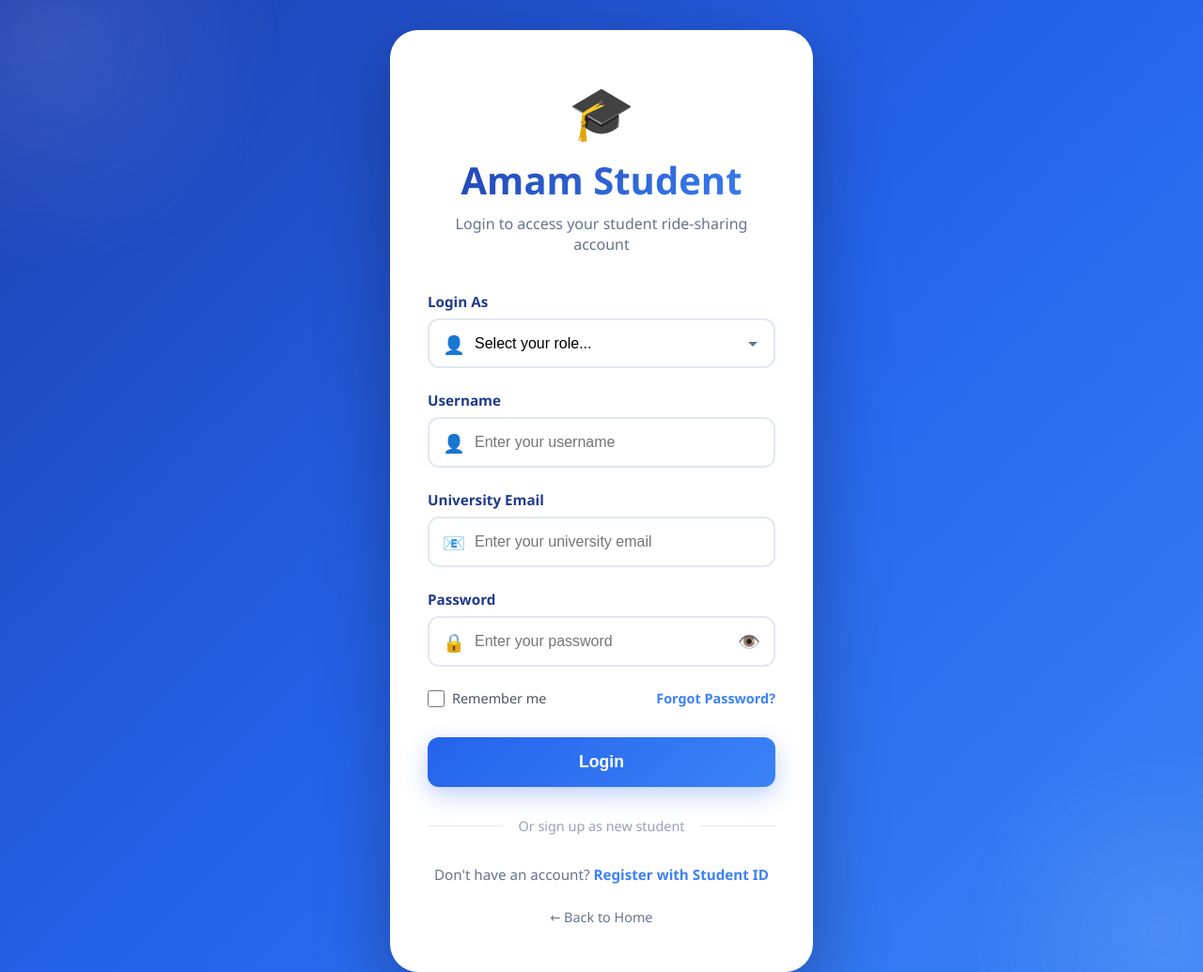
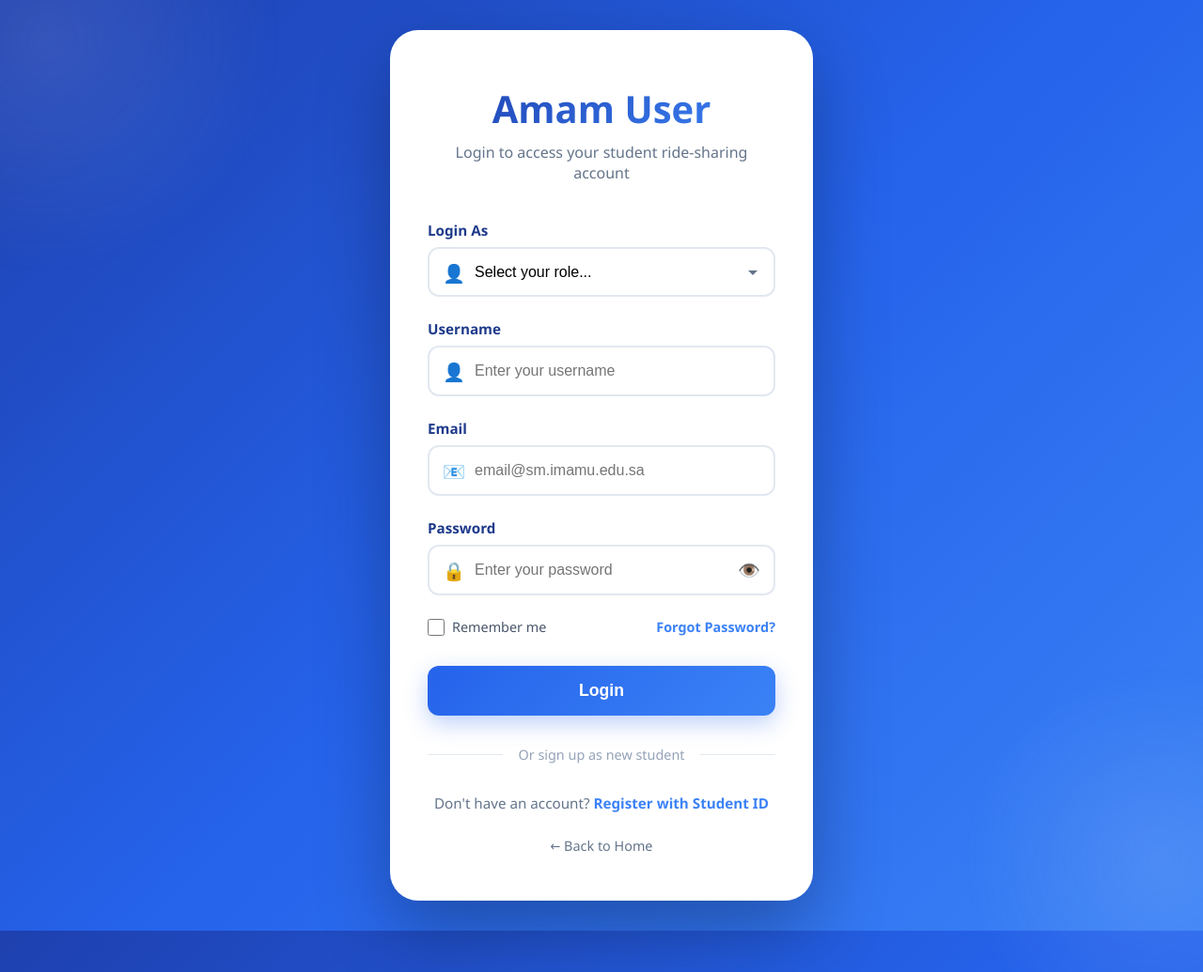
Before and after one commit to TheDanah/SE-Project, a website: page public/login.html in a window 1280 px wide. Shown: the top 1035 px of the page at 94% size. Drawn offline with Linux system fonts and the light colour scheme.

Commit message:
Update longin
عدلنا طريقه ادخال البيانات

```diff
--- a/public/login.html
+++ b/public/login.html
@@ -344,8 +344,8 @@
 <body>
     <div class="login-container">
         <div class="logo-section">
-            <div class="logo">🎓</div>
-            <div class="logo-text">Amam Student</div>
+            <div class="logo"></div>
+            <div class="logo-text">Amam User</div>
             <p class="welcome-text">Login to access your student ride-sharing account</p>
         </div>
 
@@ -360,8 +360,8 @@
                     <span class="input-icon">👤</span>
                     <select id="role" class="form-input" required>
                         <option value="">Select your role...</option>
-                        <option value="student">Student (Rider)</option>
-                        <option value="driver">Student Driver</option>
+                        <option value="student">Student </option>
+                        <option value="driver">Vaculty Meber</option>
                         <option value="admin">Admin</option>
                     </select>
                 </div>
@@ -382,14 +382,14 @@
             </div>
 
             <div class="form-group">
-                <label for="email">University Email</label>
+                <label for="email">Email</label>
                 <div class="input-wrapper">
                     <span class="input-icon">📧</span>
                     <input
                         type="email"
                         id="email"
                         class="form-input"
-                        placeholder="Enter your university email"
+                        placeholder="email@sm.imamu.edu.sa"
                         required
                     >
                 </div>
```
